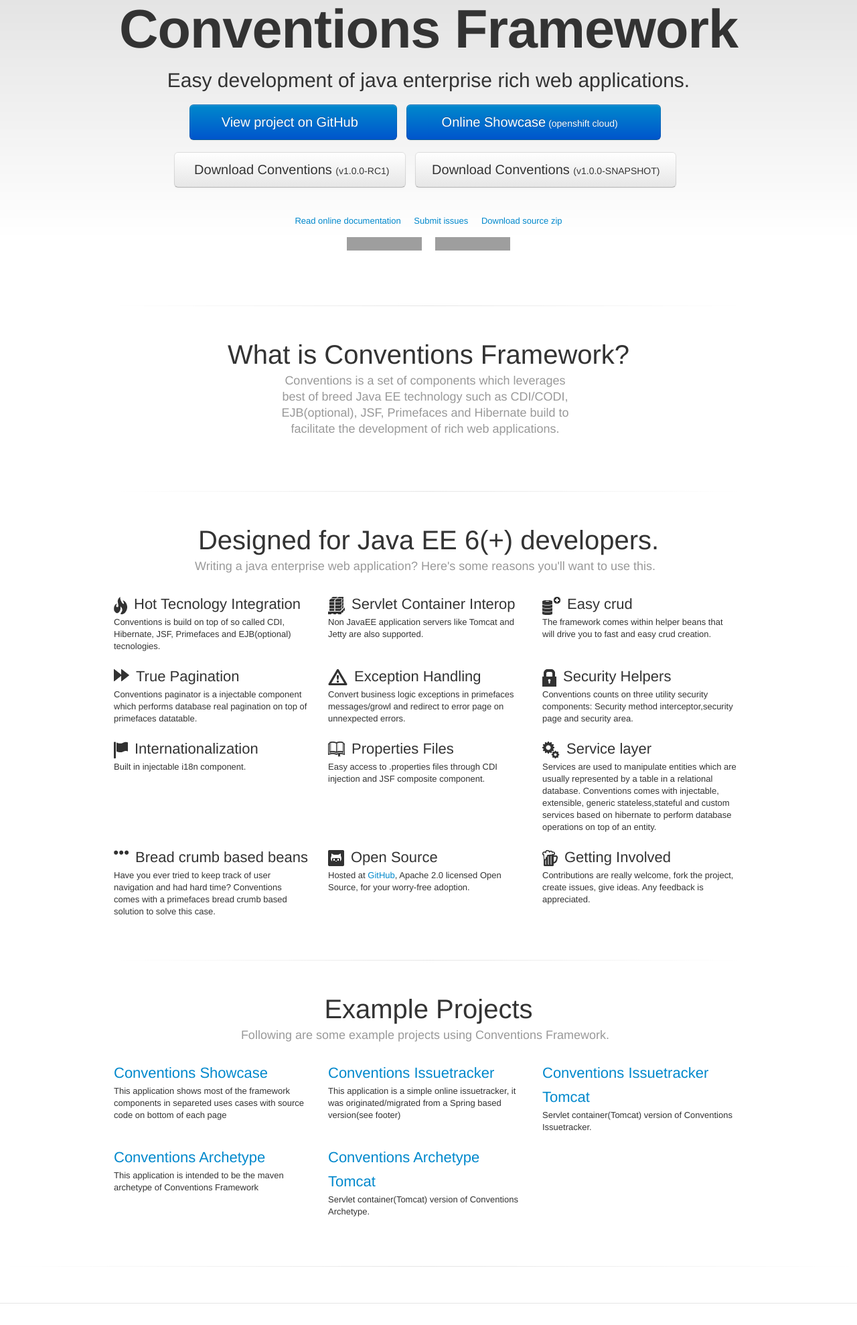
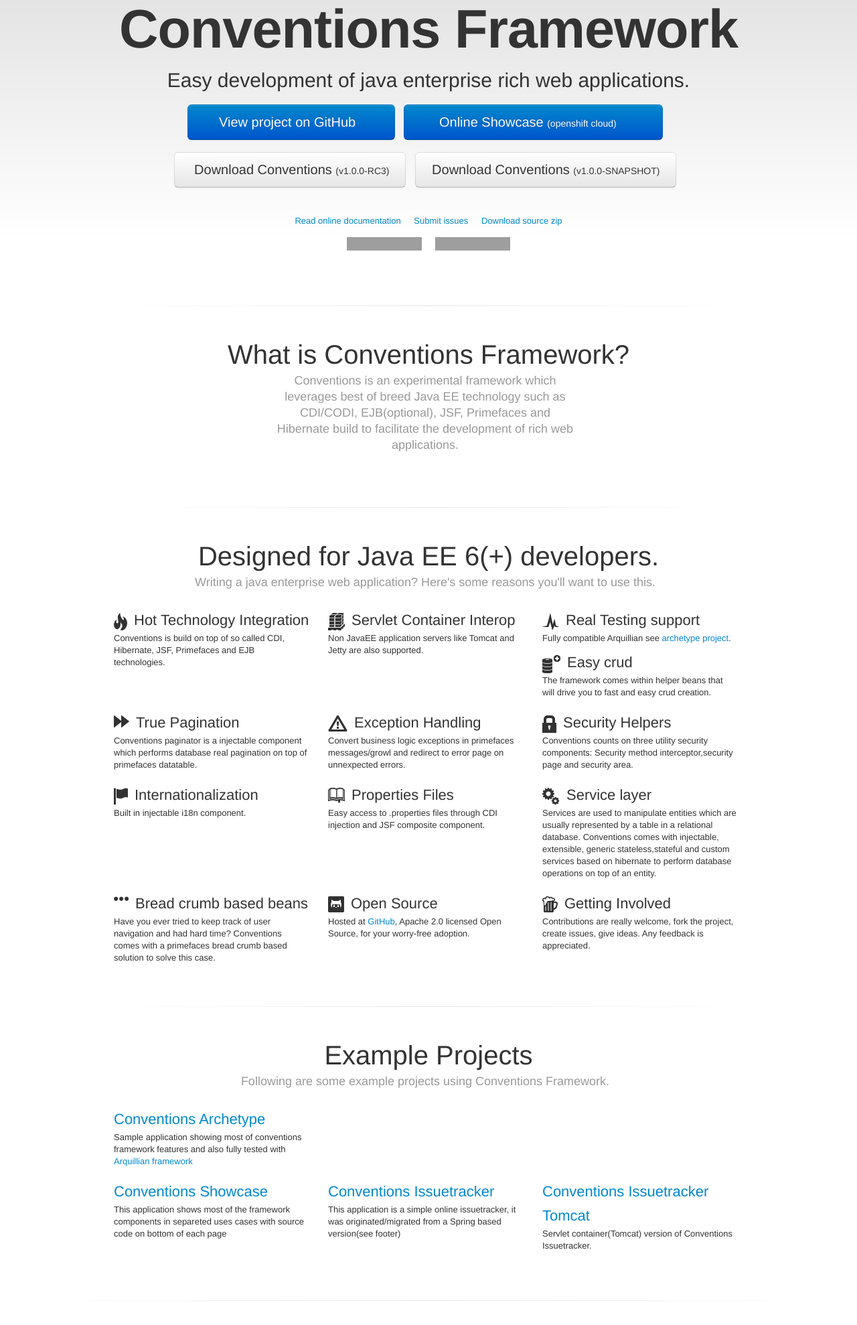
Before and after one commit to conventions/home, a plain HTML site: page index.html in a window 1280 px wide. Shown: the part 33-2011 px from the top of the page at 67% size. Drawn offline with Linux system fonts and the light colour scheme; grey boxes are pictures that could not be loaded.

Commit message:
home update

```diff
--- a/index.html
+++ b/index.html
@@ -13,15 +13,27 @@
 
         <div class="inner">
             <h1>Conventions Framework</h1>
+
             <p>Easy development of java enterprise rich web applications.</p>
+
             <p>
             <center>
-				<a href="https://github.com/conventions" target="_blank" class="btn btn-primary btn-large">&nbsp;&nbsp;&nbsp;&nbsp;View project on GitHub &nbsp;&nbsp;&nbsp;&nbsp;&nbsp;</a>
-				<a href="http://conventions-rpestano.rhcloud.com/showcase/" target="_blank" class="btn btn-primary btn-large">&nbsp;&nbsp;&nbsp;&nbsp;&nbsp;Online Showcase<small> (openshift cloud)</small>&nbsp;&nbsp;&nbsp;&nbsp;&nbsp;&nbsp;&nbsp;</a>
+                <a href="https://github.com/conventions" target="_blank" class="btn btn-primary btn-large">&nbsp;&nbsp;&nbsp;&nbsp;View
+                    project on GitHub &nbsp;&nbsp;&nbsp;&nbsp;&nbsp;</a>
+                <a href="http://conventions-rpestano.rhcloud.com/showcase/" target="_blank"
+                   class="btn btn-primary btn-large">&nbsp;&nbsp;&nbsp;&nbsp;&nbsp;Online Showcase
+                    <small> (openshift cloud)</small>
+                    &nbsp;&nbsp;&nbsp;&nbsp;&nbsp;&nbsp;&nbsp;</a>
                 <br/>
                 <br/>
-            <a href="http://search.maven.org/remotecontent?filepath=org/conventionsframework/conventions-core/1.0.0-RC1/conventions-core-1.0.0-RC1.jar" class="btn btn-large">&nbsp;Download Conventions <small>(v1.0.0-RC1)</small></a>
-			<a href="https://oss.sonatype.org/content/repositories/snapshots/org/conventionsframework/conventions-core/1.0.0-SNAPSHOT/" target="_blank" class="btn btn-large">Download Conventions <small>(v1.0.0-SNAPSHOT)</small></a>
+                <a href="http://search.maven.org/remotecontent?filepath=org/conventionsframework/conventions-core/1.0.0-RC3/conventions-core-1.0.0-RC3.jar"
+                   class="btn btn-large">&nbsp;Download Conventions
+                    <small>(v1.0.0-RC3)</small>
+                </a>
+                <a href="https://oss.sonatype.org/content/repositories/snapshots/org/conventionsframework/conventions-core/1.0.0-SNAPSHOT/"
+                   target="_blank" class="btn btn-large">Download Conventions
+                    <small>(v1.0.0-SNAPSHOT)</small>
+                </a>
             </center>
             </p>
         </div>
@@ -29,15 +41,20 @@
         <div class="bs-links">
             <ul class="quick-links">
                 <li><a href="http://conventions.github.com/docs/" target="_blank">Read online documentation</a></li>
-            <li><a href="https://github.com/conventions/core/issues?state=open" target="_blank">Submit issues</a></li>
+                <li><a href="https://github.com/conventions/core/issues?state=open" target="_blank">Submit issues</a>
+                </li>
                 <li><a href="https://github.com/conventions/core/zipball/master">Download source zip</a></li>
             </ul>
             <ul class="quick-links">
                 <li>
-              <iframe class="github-btn" src="http://ghbtns.com/github-btn.html?user=conventions&repo=core&type=watch&count=true" allowtransparency="true" frameborder="0" scrolling="0" width="112px" height="20px"></iframe>
+                    <iframe class="github-btn"
+                            src="http://ghbtns.com/github-btn.html?user=conventions&repo=core&type=watch&count=true"
+                            allowtransparency="true" frameborder="0" scrolling="0" width="112px" height="20px"></iframe>
                 </li>
                 <li>
-              <iframe class="github-btn" src="http://ghbtns.com/github-btn.html?user=conventions&repo=core&type=fork&count=true" allowtransparency="true" frameborder="0" scrolling="0" width="112px" height="20px"></iframe>
+                    <iframe class="github-btn"
+                            src="http://ghbtns.com/github-btn.html?user=conventions&repo=core&type=fork&count=true"
+                            allowtransparency="true" frameborder="0" scrolling="0" width="112px" height="20px"></iframe>
                 </li>
             </ul>
         </div>
@@ -47,12 +64,15 @@
 
     <div class="marketing">
         <h1>What is Conventions Framework?</h1>
+
         <div class="row">
             <div class="span3">
                 <p>&nbsp;</p>
             </div>
             <div class="span6">
-            <p class="marketing-byline">Conventions is a set of components which leverages best of breed Java EE technology such as CDI/CODI, EJB(optional), JSF, Primefaces and Hibernate build to facilitate the development of rich web applications.</p>
+                <p class="marketing-byline">Conventions is an experimental framework which leverages best of breed Java
+                    EE technology such as CDI/CODI, EJB(optional), JSF, Primefaces and Hibernate build to facilitate the
+                    development of rich web applications.</p>
             </div>
         </div>
     </div>
@@ -61,106 +81,157 @@
 
     <div class="marketing">
         <h1>Designed for Java EE 6(+) developers.</h1>
-        <p class="marketing-byline">Writing a java enterprise web application? Here's some reasons you'll want to use this.</p>
+
+        <p class="marketing-byline">Writing a java enterprise web application? Here's some reasons you'll want to use
+            this.</p>
+
         <div class="row">
             <div class="span4">
                 <img class="bs-icon" src="img/glyphicons_022_fire.png">
-            <h2>Hot Tecnology Integration</h2>
-            <p>Conventions is build on top of so called CDI, Hibernate, JSF, Primefaces and EJB(optional) tecnologies.</p>
+
+                <h2>Hot Technology Integration</h2>
+
+                <p>Conventions is build on top of so called CDI, Hibernate, JSF, Primefaces and EJB technologies.</p>
             </div>
             <div class="span4">
                 <img class="bs-icon" src="img/glyphicons_059_cargo.png">
+
                 <h2>Servlet Container Interop</h2>
+
                 <p>Non JavaEE application servers like Tomcat and Jetty are also supported.</p>
             </div>
 
             <div class="span4">
+                <img class="bs-icon" src="img/glyphicons_282_cardio.png">
+
+                <h2>Real Testing support</h2>
+
+                <p>Fully compatible Arquillian see <a
+                        href="https://github.com/conventions/archetype/tree/master/src/test/java/org/conventions/archetype/test"
+                        target="_blank"> archetype project</a>.</p>
+            </div>
+            <div class="span4">
                 <img class="bs-icon" src="img/glyphicons_141_database_plus.png">
+
                 <h2>Easy crud</h2>
+
                 <p>The framework comes within helper beans that will drive you to fast and easy crud creation.</p>
             </div>
         </div>
         <div class="row">
             <div class="span4">
                 <img class="bs-icon" src="img/glyphicons_176_forward.png">
+
                 <h2>True Pagination</h2>
-            <p>Conventions paginator is a injectable component which performs database real pagination on top of primefaces datatable.</p>
+
+                <p>Conventions paginator is a injectable component which performs database real pagination on top of
+                    primefaces datatable.</p>
             </div>
 
             <div class="span4">
                 <img class="bs-icon" src="img/glyphicons_078_warning_sign.png">
+
                 <h2>Exception Handling</h2>
-            <p>Convert business logic exceptions in primefaces messages/growl and redirect to error page on unnexpected errors.</p>
+
+                <p>Convert business logic exceptions in primefaces messages/growl and redirect to error page on
+                    unnexpected errors.</p>
             </div>
             <div class="span4">
                 <img class="bs-icon" src="img/glyphicons_203_lock.png">
+
                 <h2>Security Helpers</h2>
-            <p>Conventions counts on three utility security components: Security method interceptor,security page and security area.</p>
+
+                <p>Conventions counts on three utility security components: Security method interceptor,security page
+                    and security area.</p>
             </div>
         </div>
         <div class="row">
             <div class="span4">
                 <img class="bs-icon" src="img/glyphicons_266_flag.png">
+
                 <h2>Internationalization</h2>
+
                 <p>Built in injectable i18n component.</p>
             </div>
             <div class="span4">
                 <img class="bs-icon" src="img/glyphicons_351_book_open.png">
+
                 <h2>Properties Files</h2>
+
                 <p>Easy access to .properties files through CDI injection and JSF composite component.</p>
             </div>
             <div class="span4">
                 <img class="bs-icon" src="img/glyphicons_023_cogwheels.png">
+
                 <h2>Service layer</h2>
-            <p>Services are used to manipulate entities which are usually represented by a table in a relational database. Conventions comes with injectable, extensible, generic stateless,stateful and custom services based on hibernate to perform database operations on top of an entity.</p>
+
+                <p>Services are used to manipulate entities which are usually represented by a table in a relational
+                    database. Conventions comes with injectable, extensible, generic stateless,stateful and custom
+                    services based on hibernate to perform database operations on top of an entity.</p>
             </div>
         </div>
         <div class="row">
             <div class="span4">
                 <img class="bs-icon" src="img/glyphicons_187_more.png">
+
                 <h2>Bread crumb based beans</h2>
-            <p>Have you ever tried to keep track of user navigation and had hard time? Conventions comes with a primefaces bread crumb based solution to solve this case.</p>
+
+                <p>Have you ever tried to keep track of user navigation and had hard time? Conventions comes with a
+                    primefaces bread crumb based solution to solve this case.</p>
             </div>
             <div class="span4">
                 <img class="bs-icon" src="img/glyphicons_381_github.png">
+
                 <h2>Open Source</h2>
-            <p>Hosted at <a href="https://github.com">GitHub</a>, Apache 2.0 licensed Open Source, for your worry-free adoption.</p>
+
+                <p>Hosted at <a href="https://github.com">GitHub</a>, Apache 2.0 licensed Open Source, for your
+                    worry-free adoption.</p>
             </div>
             <div class="span4">
                 <img class="bs-icon" src="img/glyphicons_274_beer.png">
+
                 <h2>Getting Involved</h2>
-            <p>Contributions are really welcome, fork the project, create issues, give ideas. Any feedback is appreciated.</p>
+
+                <p>Contributions are really welcome, fork the project, create issues, give ideas. Any feedback is
+                    appreciated.</p>
             </div>
         </div>
     </div>
     <hr class="soften">
     <div class="marketing">
         <h1>Example Projects</h1>
+
         <p class="marketing-byline">Following are some example projects using Conventions Framework.</p>
-        <div class="row" >
+
+        <div class="row">
             <div class="span4">
-		   <h2><a href="http://conventions-rpestano.rhcloud.com/conventions/" target="_blank">Conventions Showcase</a></h2>
-		   <p> This application shows most of the framework components in separeted uses cases with source code on bottom of each page</p>
+                <h2><a href="http://archetype-rpestano.rhcloud.com/archetype/" target="_blank">Conventions Archetype</a>
+                </h2>
+
+                <p>Sample application showing most of conventions framework features and also fully tested with <a href="arquillian.org" target="_blank">Arquillian framework</a></p>
+            </div>
+        </div>
+        <div class="row">
+            <div class="span4">
+                <h2><a href="http://conventions-rpestano.rhcloud.com/showcase/" target="_blank">Conventions
+                    Showcase</a></h2>
+
+                <p> This application shows most of the framework components in separeted uses cases with source code on
+                    bottom of each page</p>
             </div>
             <div class="span4">
-		   <h2><a href="http://issuetracker-rpestano.rhcloud.com/issuetracker/" target="_blank">Conventions Issuetracker</a></h2>
-		   <p> This application is a simple online issuetracker, it was originated/migrated from a Spring based version(see footer)</p>
+                <h2><a href="http://issuetracker-rpestano.rhcloud.com/issuetracker/" target="_blank">Conventions
+                    Issuetracker</a></h2>
+
+                <p> This application is a simple online issuetracker, it was originated/migrated from a Spring based
+                    version(see footer)</p>
             </div>
             <div class="span4">
-		   <h2><a href="https://github.com/conventions/issuetracker" target="_blank">Conventions Issuetracker Tomcat</a></h2>
+                <h2><a href="https://github.com/conventions/issuetracker" target="_blank">Conventions Issuetracker
+                    Tomcat</a></h2>
+
                 <p> Servlet container(Tomcat) version of Conventions Issuetracker.</p>
             </div>
-        </div>
-		<div class="row" >
-          <div class="span4">
-		   <h2><a href="http://archetype-rpestano.rhcloud.com/archetype/" target="_blank">Conventions Archetype</a></h2>
-		   <p> This application is intended to be the maven archetype of Conventions Framework</p>
-		 </div>
-		 <div class="span4">
-		   <h2><a href="https://github.com/conventions/archetype-tomcat-project" target="_blank">Conventions Archetype Tomcat</a></h2>
-		   <p> Servlet container(Tomcat) version of Conventions Archetype.</p>
-		 </div>
-
         </div>
     </div>
 </div>
@@ -169,10 +240,17 @@
 <hr class="soften">
 <footer class="footer">
     <p class="pull-right"><a href="#">Back to top</a></p>
-		<p class="copyright" >Conventions maintained by <a href="https://github.com/rmpestano" target="_blank">Rafael M. Pestano</a></p>
+
+    <p class="copyright">Conventions maintained by <a href="https://github.com/rmpestano" target="_blank">Rafael M.
+        Pestano</a></p>
+
     <p>This page is powered by <a href="http://twitter.github.com/bootstrap" target="_blank">Twitter Bootstrap</a>.</p>
-        <p>Code licensed under the <a href="http://www.apache.org/licenses/LICENSE-2.0" target="_blank">Apache License v2.0</a>.</p>
-        <p>Icons from <a href="http://glyphicons.com" target="_blank">Glyphicons Free</a>, licensed under <a href="http://creativecommons.org/licenses/by/3.0/" target="_blank">CC BY 3.0</a>.</p>
+
+    <p>Code licensed under the <a href="http://www.apache.org/licenses/LICENSE-2.0" target="_blank">Apache License
+        v2.0</a>.</p>
+
+    <p>Icons from <a href="http://glyphicons.com" target="_blank">Glyphicons Free</a>, licensed under <a
+            href="http://creativecommons.org/licenses/by/3.0/" target="_blank">CC BY 3.0</a>.</p>
 </footer>
 
 </div>
```
Also changed, not shown: img/glyphicons_282_cardio.png (added). Lines whose indentation alone changed are shown as unchanged.
